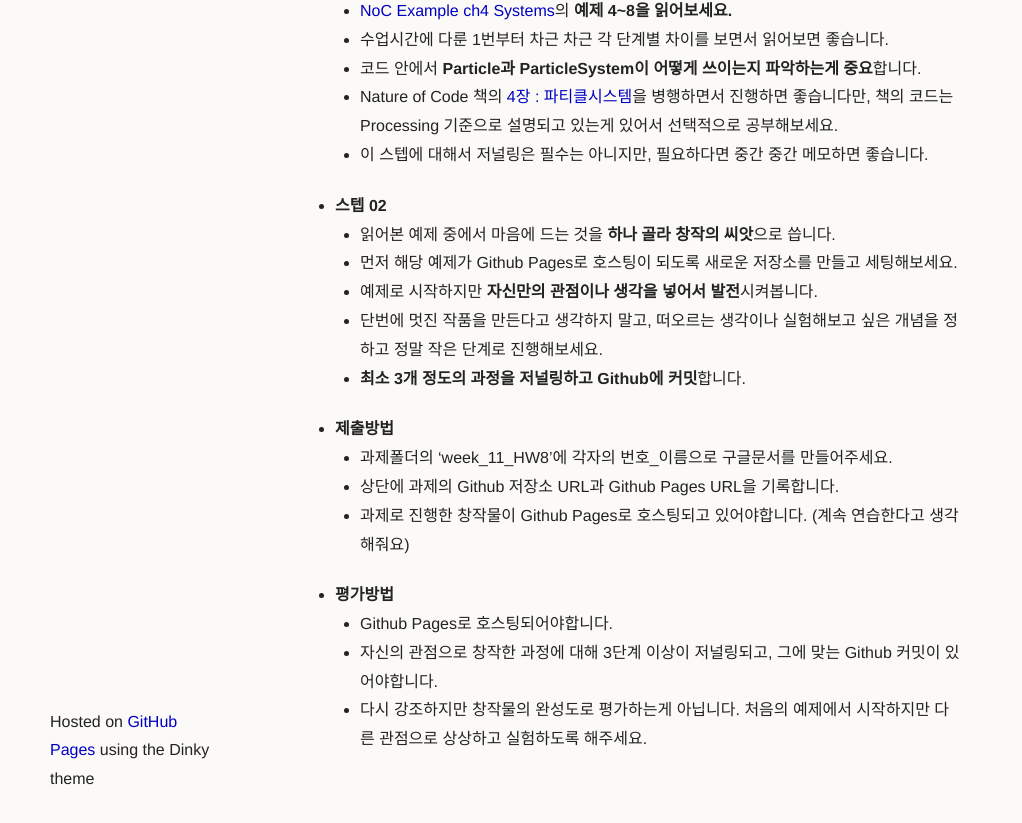
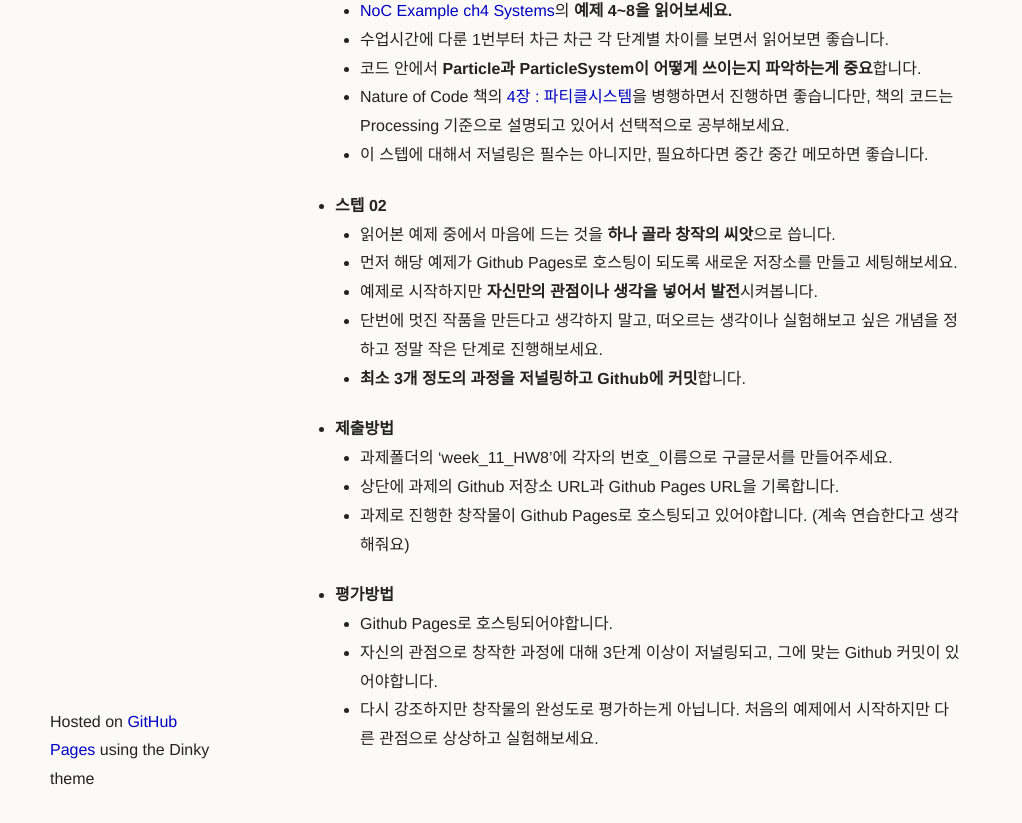
Before and after one commit to picxenk/SIA2020DAP, a Jekyll site: the page built from homework.md, in a window 1280 px wide and 1400 px high, scrolled down 7958 px. Shown: the part 574-1397 px from the top of the window, without its empty margins (0-1022 px from the left). Built offline with Jekyll 4.4.1, drawn with Linux system fonts in a browser that asks for light colours; our own code applies the rules of GitHub Pages for plain Markdown files; a script that is not in the unit is left out; the repository's description, which GitHub fills in, is left out.

Commit message:
Update homework.md

```diff
--- a/homework.md
+++ b/homework.md
@@ -226,7 +226,7 @@
    * [NoC Example ch4 Systems](https://github.com/nature-of-code/noc-examples-p5.js/tree/master/chp04_systems)의 **예제 4~8을 읽어보세요.**
    * 수업시간에 다룬 1번부터 차근 차근 각 단계별 차이를 보면서 읽어보면 좋습니다.
    * 코드 안에서 **Particle과 ParticleSystem이 어떻게 쓰이는지 파악하는게 중요**합니다.
-   * Nature of Code 책의 [4장 : 파티클시스템](https://natureofcode.com/book/chapter-4-particle-systems/)을 병행하면서 진행하면 좋습니다만, 책의 코드는 Processing 기준으로 설명되고 있는게 있어서 선택적으로 공부해보세요.
+   * Nature of Code 책의 [4장 : 파티클시스템](https://natureofcode.com/book/chapter-4-particle-systems/)을 병행하면서 진행하면 좋습니다만, 책의 코드는 Processing 기준으로 설명되고 있어서 선택적으로 공부해보세요.
    * 이 스텝에 대해서 저널링은 필수는 아니지만, 필요하다면 중간 중간 메모하면 좋습니다.
  * **스텝 02**
    * 읽어본 예제 중에서 마음에 드는 것을 **하나 골라 창작의 씨앗**으로 씁니다.
@@ -241,4 +241,4 @@
  * **평가방법**
    * Github Pages로 호스팅되어야합니다.
    * 자신의 관점으로 창작한 과정에 대해 3단계 이상이 저널링되고, 그에 맞는 Github 커밋이 있어야합니다.
-   * 다시 강조하지만 창작물의 완성도로 평가하는게 아닙니다. 처음의 예제에서 시작하지만 다른 관점으로 상상하고 실험하도록 해주세요.
+   * 다시 강조하지만 창작물의 완성도로 평가하는게 아닙니다. 처음의 예제에서 시작하지만 다른 관점으로 상상하고 실험해보세요.
```
